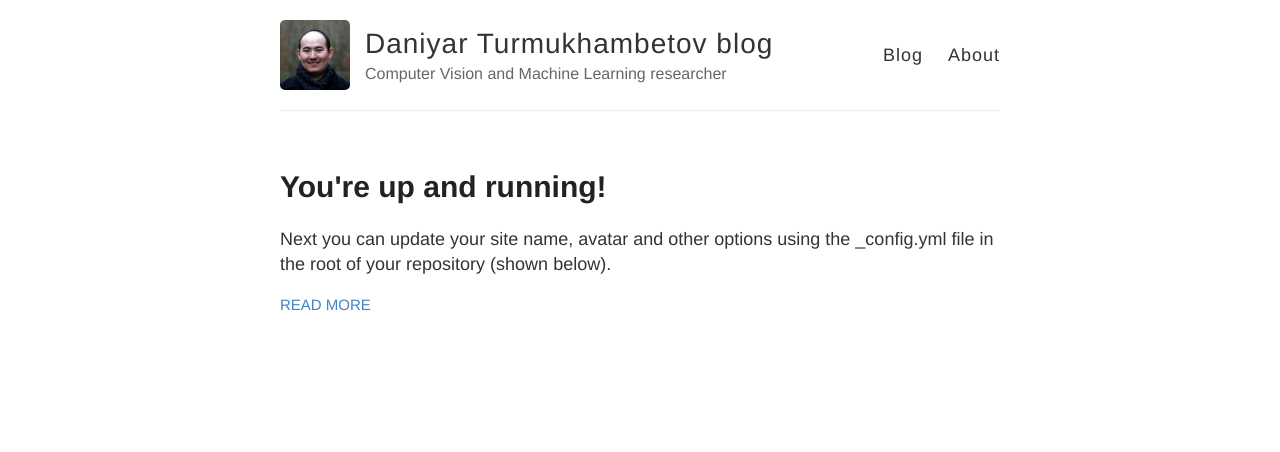
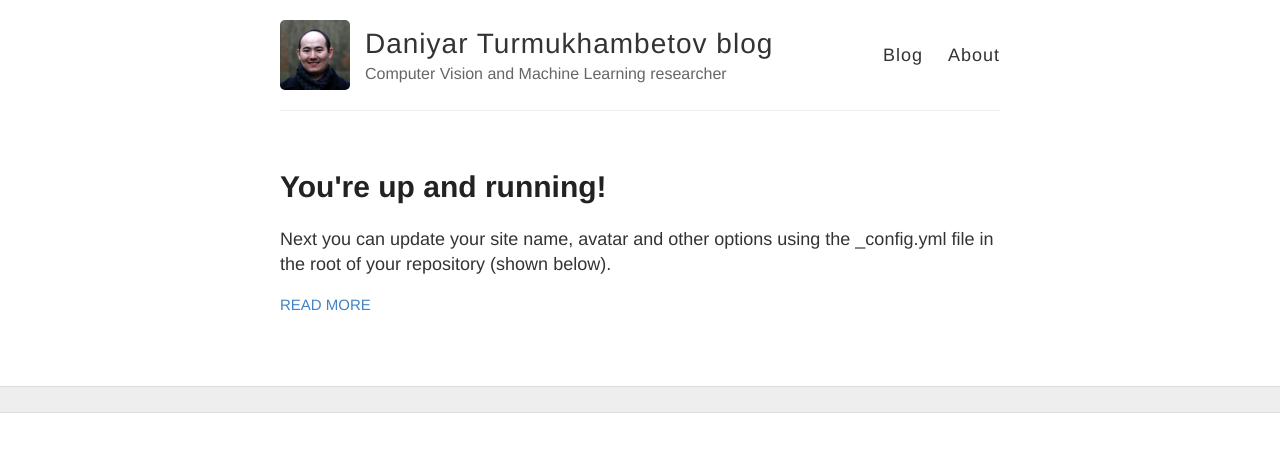
Before and after one commit to dantkz/dantkz.github.io, a Jekyll site: the page built from index.html, in a window 1280 px wide. Shown: the top 452 px of the page. Built offline with Jekyll 4.4.1, drawn with Linux system fonts in a browser that asks for light colours.

Commit message:
Update default.html

```diff
--- a/_layouts/default.html
+++ b/_layouts/default.html
@@ -38,8 +38,10 @@
       {{ content }}
     </div>
 
-    <div class="container">
-    &nbsp
+    <div class="wrapper-footer">
+      <div class="container">
+      &nbsp
+      </div>
     </div>
 
     {% include analytics.html %}
```
